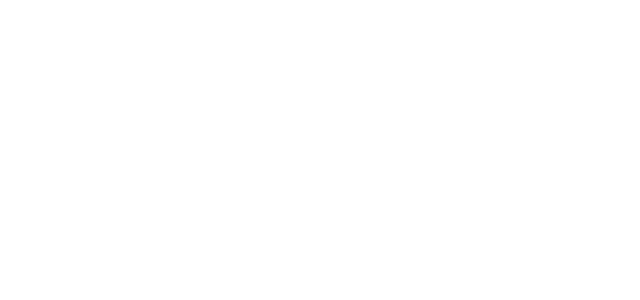
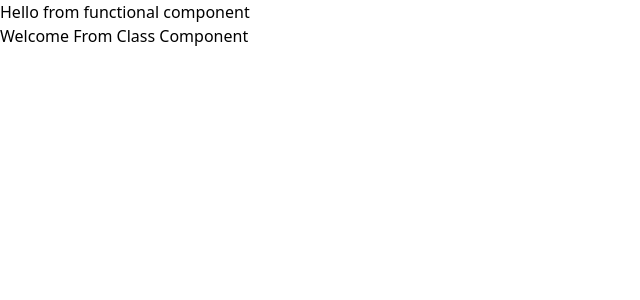
Before and after one commit to RudraJat/react-class, a React (Vite) app: page / in a window 1280 px wide. Shown: the top 300 px of the page, without its empty margins (0-640 px from the left). Built offline with nearby package versions, Linux system fonts and the light colour scheme.

Commit message:
learn functional and class component

```diff
--- a/src/App.jsx
+++ b/src/App.jsx
@@ -15,7 +15,9 @@
 // import Array from './components/Array.jsx';
 // import Greeting from './components/Greeting.jsx';
 
-import Caprac from './components/Caprac';
+import FunWelcome from './CA/FunWelcome';
+import ClaWelcome from './CA/ClaWelcome';
+import Caprac from './CA/Caprac';
 
 function App(){
 
@@ -33,6 +35,8 @@
 
         // </div> */}
         {/* <Footer />  */}
+        <FunWelcome/>
+        <ClaWelcome/>
         <Caprac/>
         </>
 
--- a/src/components/Caprac.jsx
+++ b/src/CA/Caprac.jsx
@@ -1,6 +1,8 @@
 
 
 const Caprac =()=>{
+
+// ---UNIT:1---
 
 //Q.1 Write a JS program to demonstrate var,let and const
 // var a=1;
@@ -72,7 +74,8 @@
 // }
 // console.log(sum(1,2,3,4,5,6));
 
-//Q.6
+
+
 
 };
 export default Caprac;
--- /dev/null
+++ b/src/CA/ClaWelcome.jsx
@@ -0,0 +1,14 @@
+import React, {Component} from 'react'
+
+
+class ClaWelcome extends Component{
+  render(){
+    return (
+    <div>Welcome From Class Component</div>
+  )
+}
+}
+
+
+
+export default ClaWelcome
--- /dev/null
+++ b/src/CA/FunWelcome.jsx
@@ -0,0 +1,6 @@
+//Q.1 Write a simple FUNCTIONAL COMPONENT in REACT
+function FunWelcome(){
+    return <h1>Hello from functional component</h1>;
+}
+
+export default FunWelcome;
```
